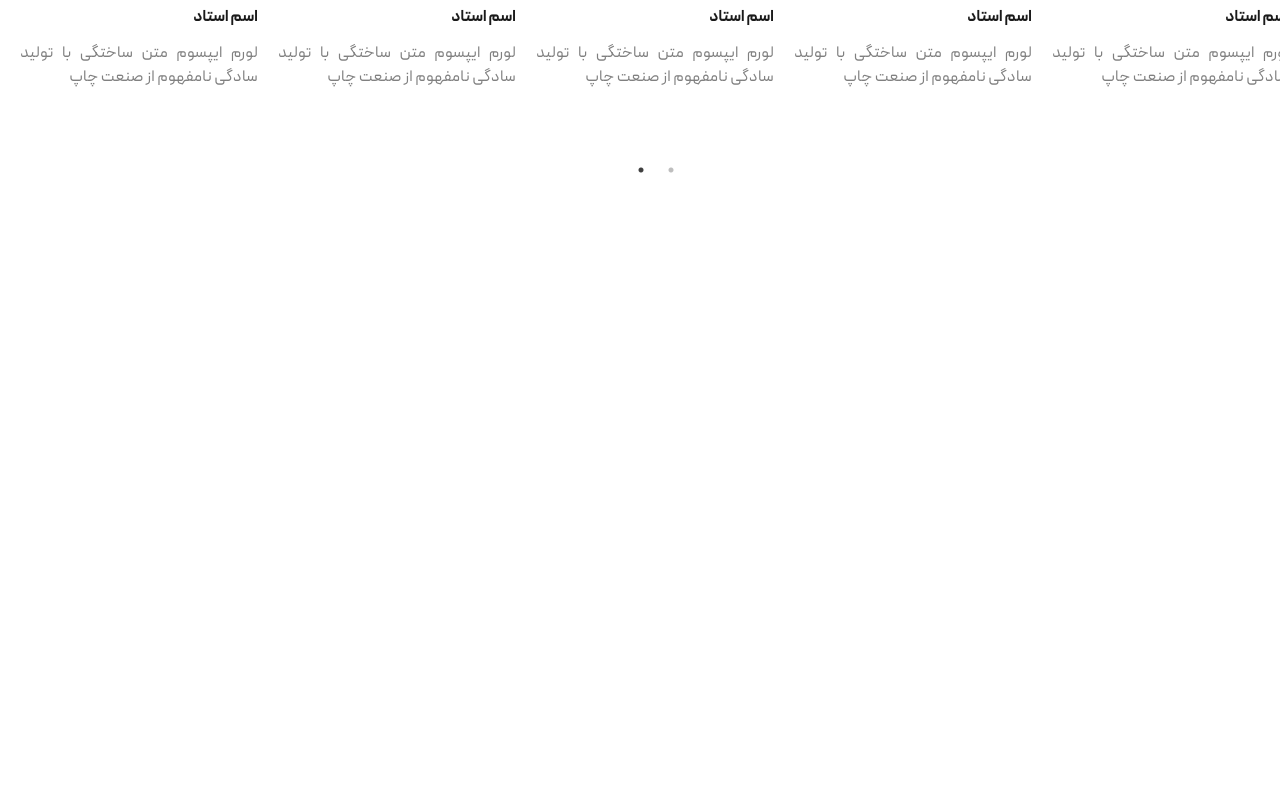
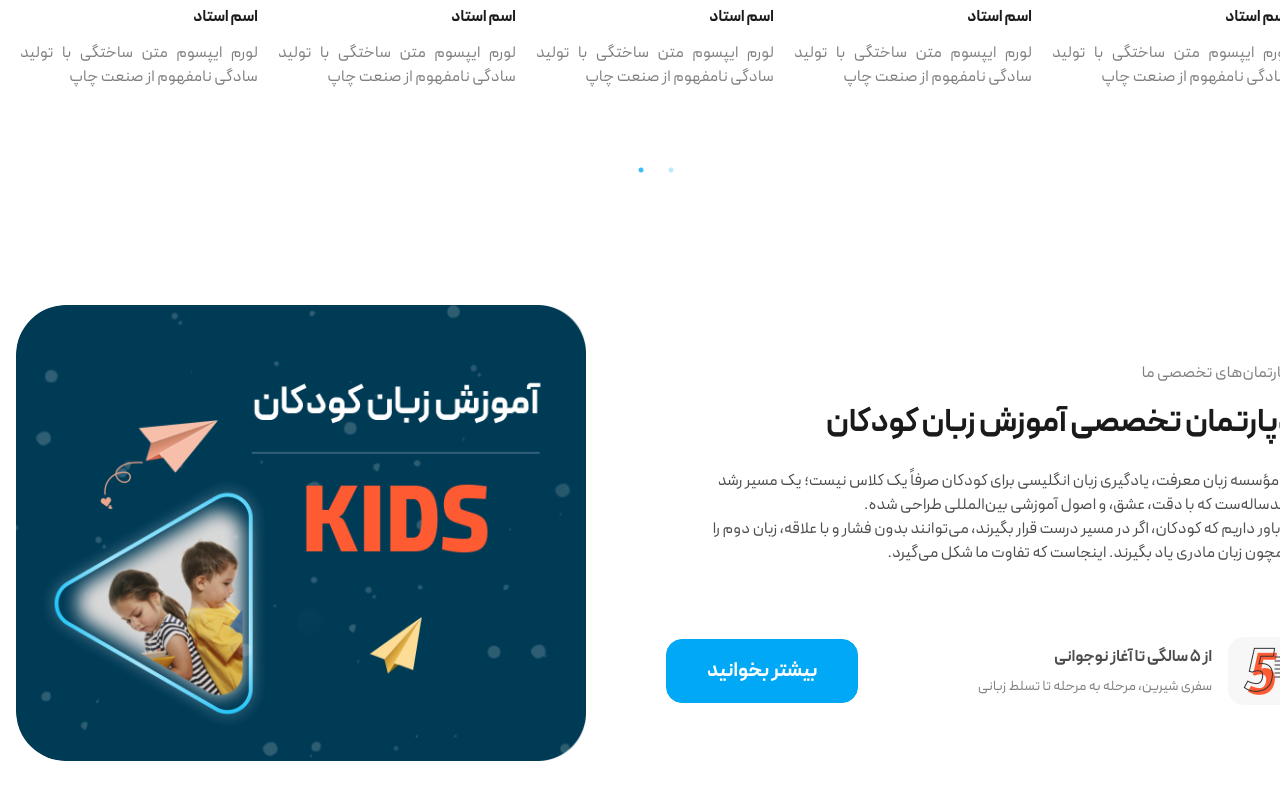
Before and after one commit to AlirezaShirzadi/NS_Marefat, a website built with Vite: page index.html in a window 1280 px wide. Shown: the part 3093-3894 px from the top of the page. Before the commit the page ends 3358 px from the top, so only its background shows below. Built offline with nearby package versions, Linux system fonts and the light colour scheme.

Commit message:
add: "Home Department" section with styles and assets to the home page

```diff
--- a/index.html
+++ b/index.html
@@ -569,9 +569,40 @@
                             <div class="hs-carousel-pagination flex justify-center absolute -bottom-6 start-0 end-0 gap-x-2 [&>*]:hs-carousel-active:bg-blue-normal [&>*]:border-none [&>*]:bg-neutral-80"></div>
                         </div>
                         <!-- End Slider -->
+                    </div>
+                </div>
+                </div>
+                </div>
+            </section>
+
+            <section class="section-home-department py-6 lg:py-10">
+                <div class="relative container mx-auto max-md:px-2">
+                    <div class="grid grid-cols-12 gap-5 items-center">
+                        <div class="col-span-12 lg:col-span-6 order-2 lg:order-1">
+                            <span class="block mb-4 text-base/[24px] tracking-[0.25px] text-neutral-50">دپارتمان‌های تخصصی ما</span>
+                            <h2 class="text-3xl lg:text-[32px]/[44px] font-bold text-neutral-10 mb-6">دپارتمان تخصصی آموزش زبان
+                                کودکان</h2>
+                            <div class="mb-18 text-base/[24px] tracking-[0.25px] text-neutral-30">
+                                <p>در مؤسسه زبان معرفت، یادگیری زبان انگلیسی برای کودکان صرفاً یک کلاس نیست؛ یک مسیر رشد
+                                    چندساله‌ست که با دقت، عشق، و اصول آموزشی بین‌المللی طراحی شده.</p>
+                                <p>
+                                    ما باور داریم که کودکان، اگر در مسیر درست قرار بگیرند، می‌توانند بدون فشار و با
+                                    علاقه،
+                                    زبان دوم را همچون زبان مادری یاد بگیرند. اینجاست که تفاوت ما شکل می‌گیرد.</p></div>
+                            <div class="flex flex-wrap gap-2 items-center justify-between">
+                                <figure>
+                                    <img src="/img/from5.webp" alt="from5" class="w-full max-h-[68px] object-cover" />
+                                </figure>
+                                <a class="btn-lg shrink-0 font-bold group" href="#">
+                                    <span class="tracking-[0.15px] text-xl/6">بیشتر بخوانید</span></a>
+                            </div>
+                        </div>
+                        <div class="col-span-12 lg:col-span-6 order-1 lg:order-2">
+                            <figure>
+                                <img src="/img/kids-banner.webp" alt="kids-banner" class="lg:ps-[60px] size-full rounded-[50px] object-cover" />
+                            </figure>
                         </div>
                     </div>
-                </div>
                 </div>
             </section>
         </main>
--- /dev/null
+++ b/src/css/slider.css
@@ -0,0 +1,9 @@
+.slick-dots {
+    li {
+        button {
+            &::before {
+                color: #00A8F5 !important;
+            }
+        }
+    }
+}
--- a/src/style.css
+++ b/src/style.css
@@ -1,8 +1,9 @@
 @import "tailwindcss";
 
-@import 'css/font.css';
-@import 'css/button.css';
-@import 'css/utility.css';
+@import './css/font.css';
+@import './css/button.css';
+@import './css/utility.css';
+@import './css/slider.css';
 
 @source "./../node_modules/preline/dist/*.js";
 @import "./../node_modules/preline/variants.css";
```
Also changed, not shown: public/img/from5.webp (added), public/img/kids-banner.webp (added).
